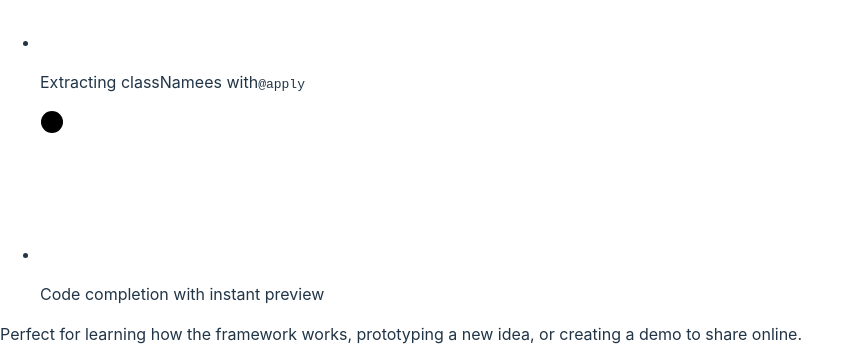
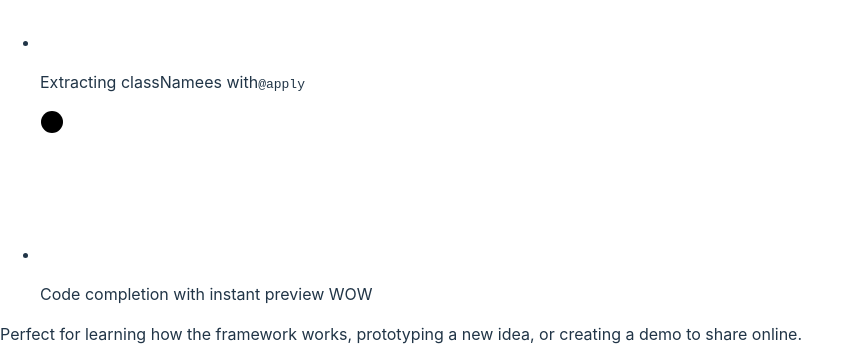
Before and after one commit to PhilipWee/simple-react-project, a React (Vite) app: page / in a window 1280 px wide. Shown: the part 1664-2020 px from the top of the page, without its empty margins (0-864 px from the left). Built offline with nearby package versions, Linux system fonts and the light colour scheme.

Commit message:
Update by Tweak Wed Jul 05 2023 13:22:51 GMT+0800 (Singapore Standard Time)

```diff
--- a/src/App.tsx
+++ b/src/App.tsx
@@ -1,6 +1,6 @@
 function App() {
   return (
-    <div className="relative flex min-h-screen flex-col justify-center overflow-hidden bg-gray-50 py-6 sm:py-12">
+    (<div className="relative flex min-h-screen flex-col justify-center overflow-hidden bg-gray-50 py-6 sm:py-12">
       <img
         src="/img/beams.jpg"
         alt=""
@@ -13,10 +13,8 @@ function App() {
           <img src="/img/logo.svg" className="h-6" alt="Tailwind Play" />
           <div className="divide-y divide-gray-300/50">
             <div className="space-y-6 py-8 text-base leading-7 text-gray-600">
-              <p>
-                An advanced online playground for Tailwind CSS, including
-                support for things like:
-              </p>
+              <p>An advanced online playground for Tailwind CSS, including
+                                support for things like:</p>
               <ul className="space-y-4">
                 <li className="flex items-center">
                   <svg
@@ -30,12 +28,21 @@ function App() {
                       fill="none"
                     />
                   </svg>
-                  <p className="ml-4">
-                    Customizing your
-                    <code className="text-sm font-bold text-gray-900">
-                      tailwind.config.js
-                    </code>{" "}
-                    file
+                  <p className="ml-4">Customizing your<code className="text-sm font-bold text-gray-900">tailwind.config.js</code>{" "}file</p>
+                </li>
+                <li className="flex items-center">
+                  <svg
+                    className="h-6 w-6 flex-none fill-sky-100 stroke-sky-500 stroke-2"
+                    stroke-linecap="round"
+                    stroke-linejoin="round"
+                  >
+                    <circle cx="12" cy="12" r="11" />
+                    <path
+                      d="m8 13 2.165 2.165a1 1 0 0 0 1.521-.126L16 9"
+                      fill="none"
+                    />
+                  </svg>
+                  <p className="ml-4">Extracting classNamees with<code className="text-sm font-bold text-gray-900">@apply</code>
                   </p>
                 </li>
                 <li className="flex items-center">
@@ -50,32 +57,11 @@ function App() {
                       fill="none"
                     />
                   </svg>
-                  <p className="ml-4">
-                    Extracting classNamees with
-                    <code className="text-sm font-bold text-gray-900">
-                      @apply
-                    </code>
-                  </p>
-                </li>
-                <li className="flex items-center">
-                  <svg
-                    className="h-6 w-6 flex-none fill-sky-100 stroke-sky-500 stroke-2"
-                    stroke-linecap="round"
-                    stroke-linejoin="round"
-                  >
-                    <circle cx="12" cy="12" r="11" />
-                    <path
-                      d="m8 13 2.165 2.165a1 1 0 0 0 1.521-.126L16 9"
-                      fill="none"
-                    />
-                  </svg>
-                  <p className="ml-4">Code completion with instant preview</p>
+                  <p className="ml-4">Code completion with instant preview WOW</p>
                 </li>
               </ul>
-              <p>
-                Perfect for learning how the framework works, prototyping a new
-                idea, or creating a demo to share online.
-              </p>
+              <p>Perfect for learning how the framework works, prototyping a new
+                                idea, or creating a demo to share online.</p>
             </div>
             <div className="pt-8 text-base font-semibold leading-7">
               <p className="text-gray-900">Want to dig deeper into Tailwind?</p>
@@ -83,15 +69,13 @@ function App() {
                 <a
                   href="https://tailwindcss.com/docs"
                   className="text-sky-500 hover:text-sky-600"
-                >
-                  Read the docs &rarr;
-                </a>
+                >Read the docs →</a>
               </p>
             </div>
           </div>
         </div>
       </div>
-    </div>
+    </div>)
   );
 }
 
```
